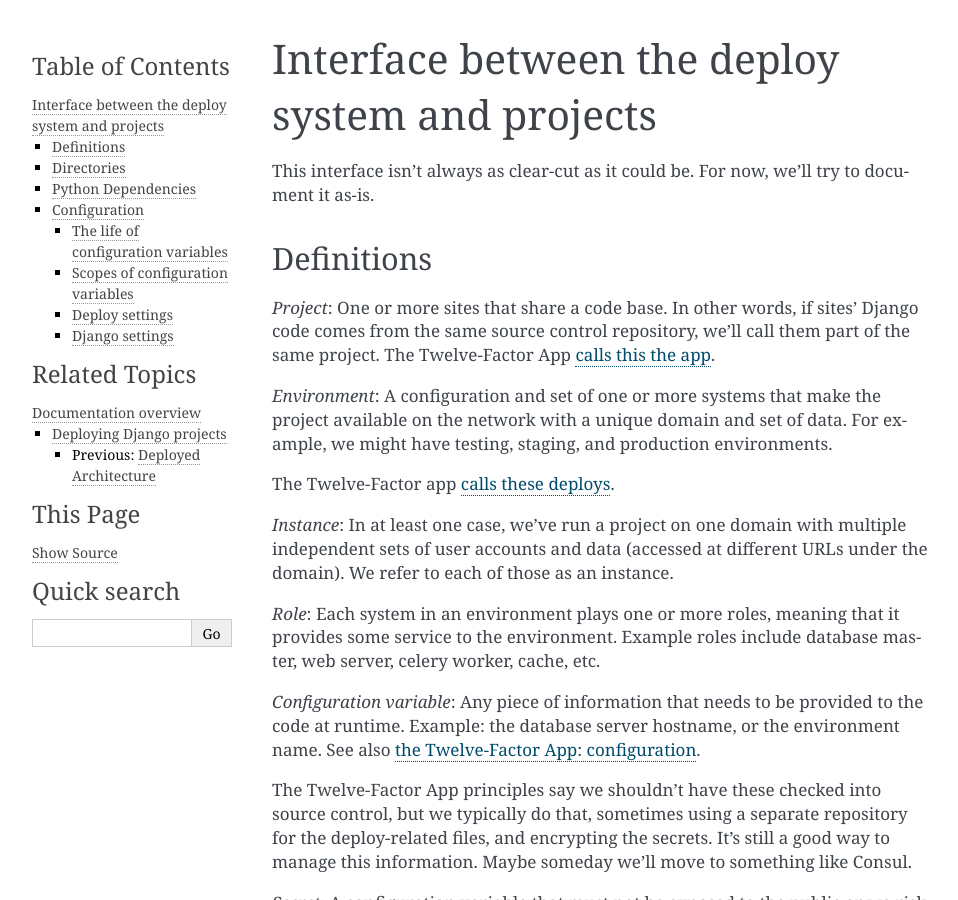
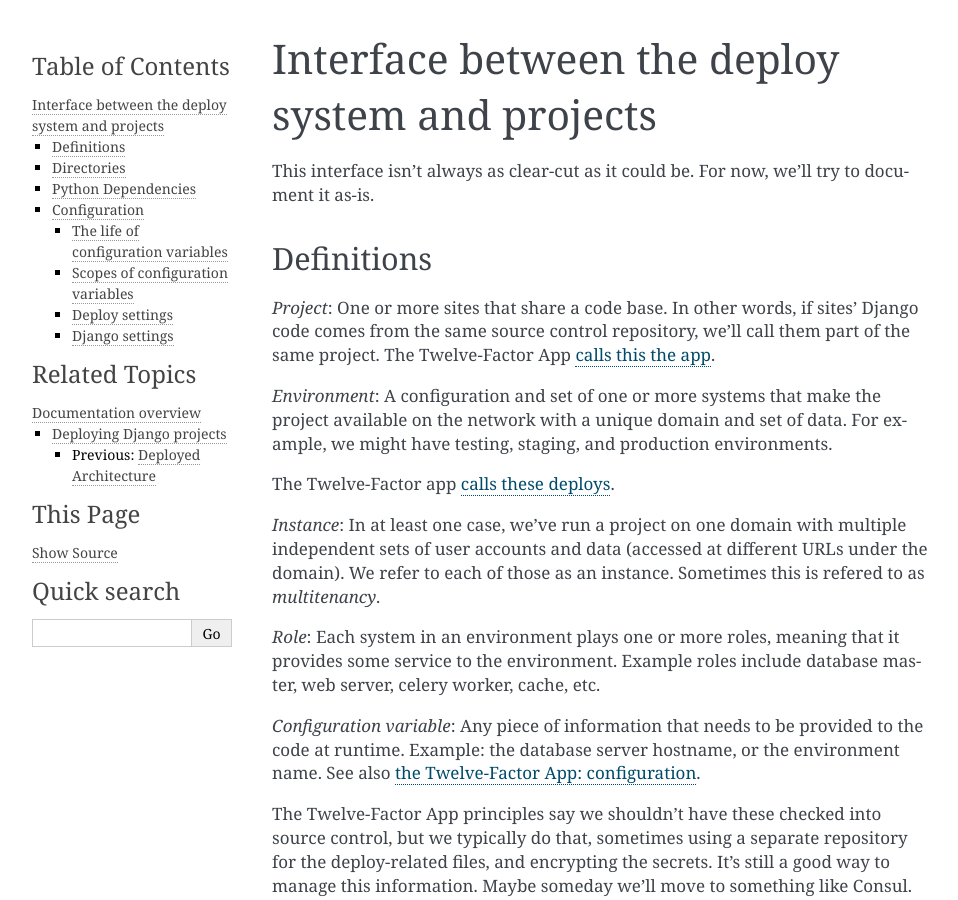
Before and after one commit to caktus/guidebook, a Sphinx documentation site: the page built from source/deploy/system-deploy-interface.rst, in a window 1280 px wide and 900 px high. Shown: the whole window, without its empty margins (148-1106 px from the left). Built offline with Sphinx 7.4.7, drawn with Linux system fonts in a browser that asks for light colours.

Commit message:
Node v4.2; instances are multitenancy

```diff
--- a/source/deploy/deployed-systems.rst
+++ b/source/deploy/deployed-systems.rst
@@ -193,6 +193,6 @@ an external SMTP server.
 Node
 ----
 
-For projects that use Node, we currently install v4 from
+For projects that use Node, we currently install v4.2 (LTS) from
 deb.nodesource.com. (The Ubuntu LTS packages are way too
 old.)
--- a/source/deploy/system-deploy-interface.rst
+++ b/source/deploy/system-deploy-interface.rst
@@ -22,7 +22,7 @@ The Twelve-Factor app `calls these deploys <http://12factor.net/config>`_.
 `Instance`: In at least one case, we've run a project on one domain
 with multiple independent sets of user accounts and data (accessed
 at different URLs under the domain). We refer to each of those as
-an instance.
+an instance. Sometimes this is refered to as `multitenancy`.
 
 `Role`: Each system in an environment plays one or more roles, meaning
 that it provides some service to the environment. Example roles include
```
